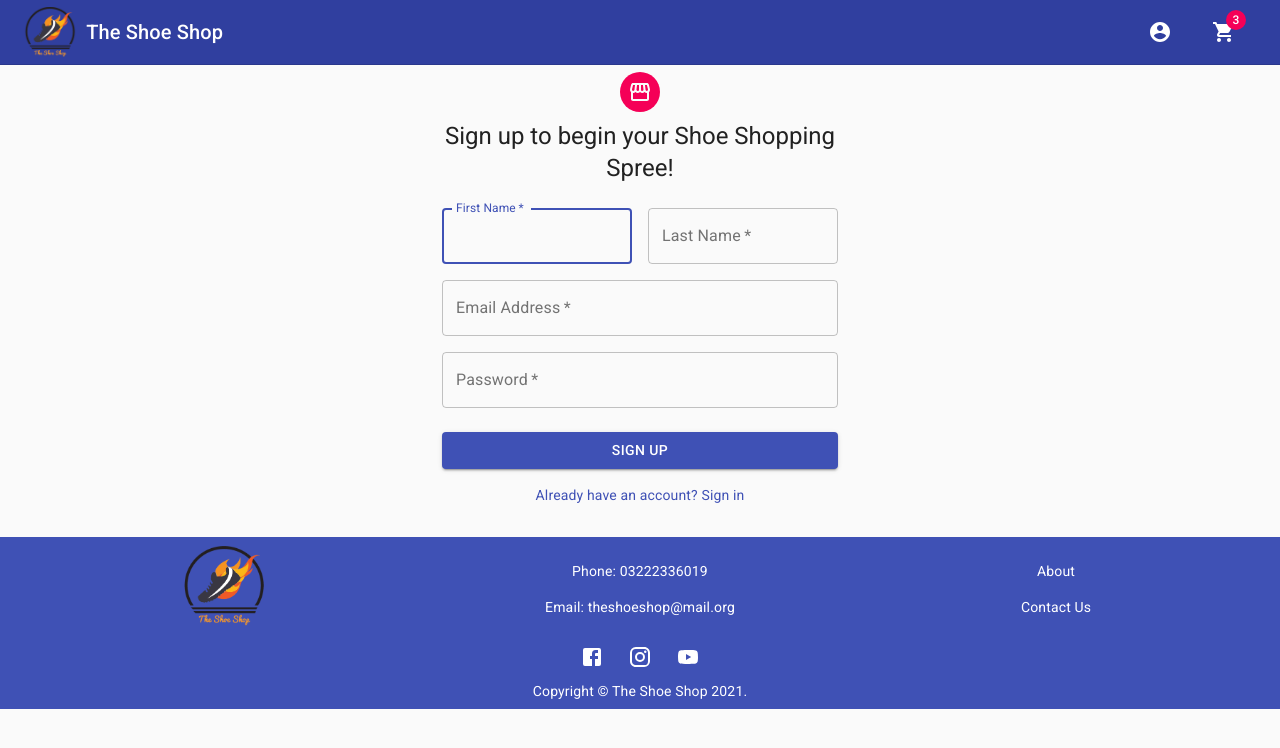
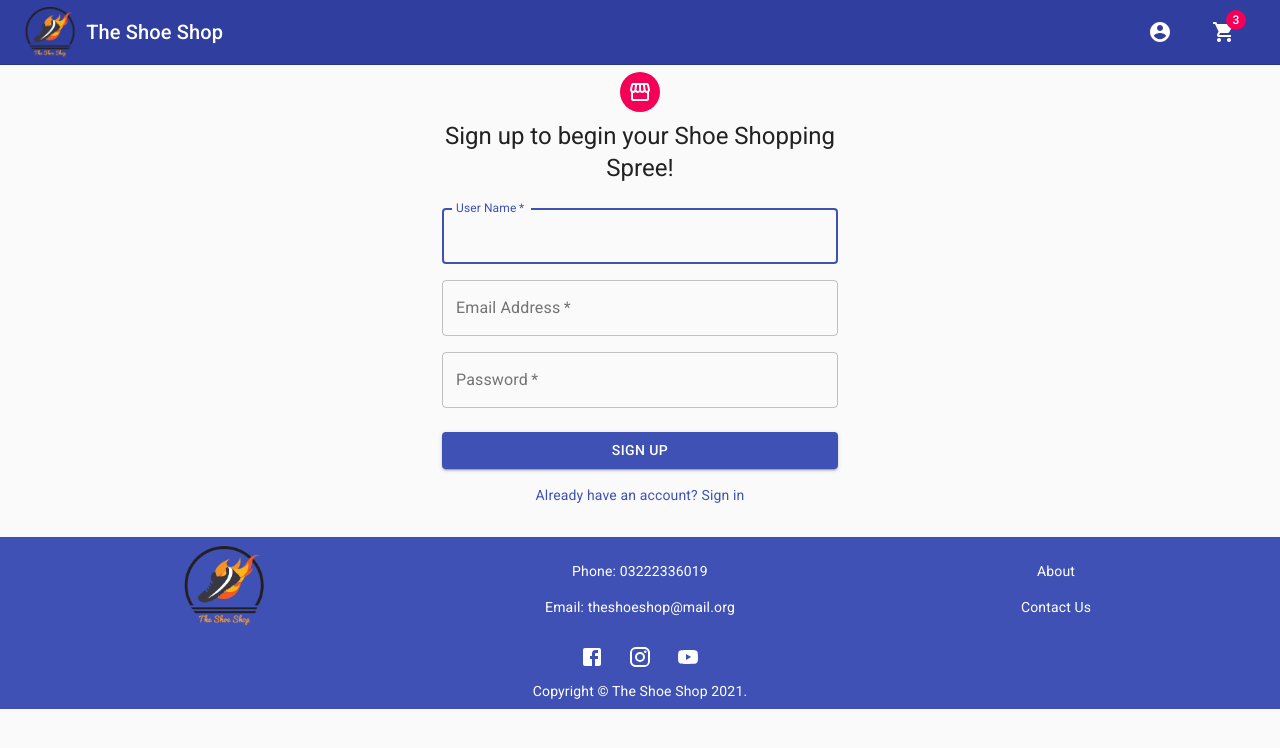
Before and after one commit to Fizza-Rubab/Ecommerce-Store, a React (Create React App) app in the folder frontend/: page /register in a window 1280 px wide. Shown: the top 748 px of the page. Built offline with nearby package versions, Linux system fonts and the light colour scheme.

Commit message:
removed extra fields

```diff
--- a/frontend/src/components/register.js
+++ b/frontend/src/components/register.js
@@ -46,27 +46,16 @@
         </Typography>
         <form className={classes.form} noValidate>
           <Grid container spacing={2}>
-            <Grid item xs={12} sm={6}>
+            <Grid item xs={12} sm={12}>
               <TextField
-                autoComplete="fname"
-                name="firstName"
+                autoComplete="username"
+                name="userName"
                 variant="outlined"
                 required
                 fullWidth
-                id="firstName"
-                label="First Name"
+                id="userName"
+                label="User Name"
                 autoFocus
-              />
-            </Grid>
-            <Grid item xs={12} sm={6}>
-              <TextField
-                variant="outlined"
-                required
-                fullWidth
-                id="lastName"
-                label="Last Name"
-                name="lastName"
-                autoComplete="lname"
               />
             </Grid>
             <Grid item xs={12}>
```
